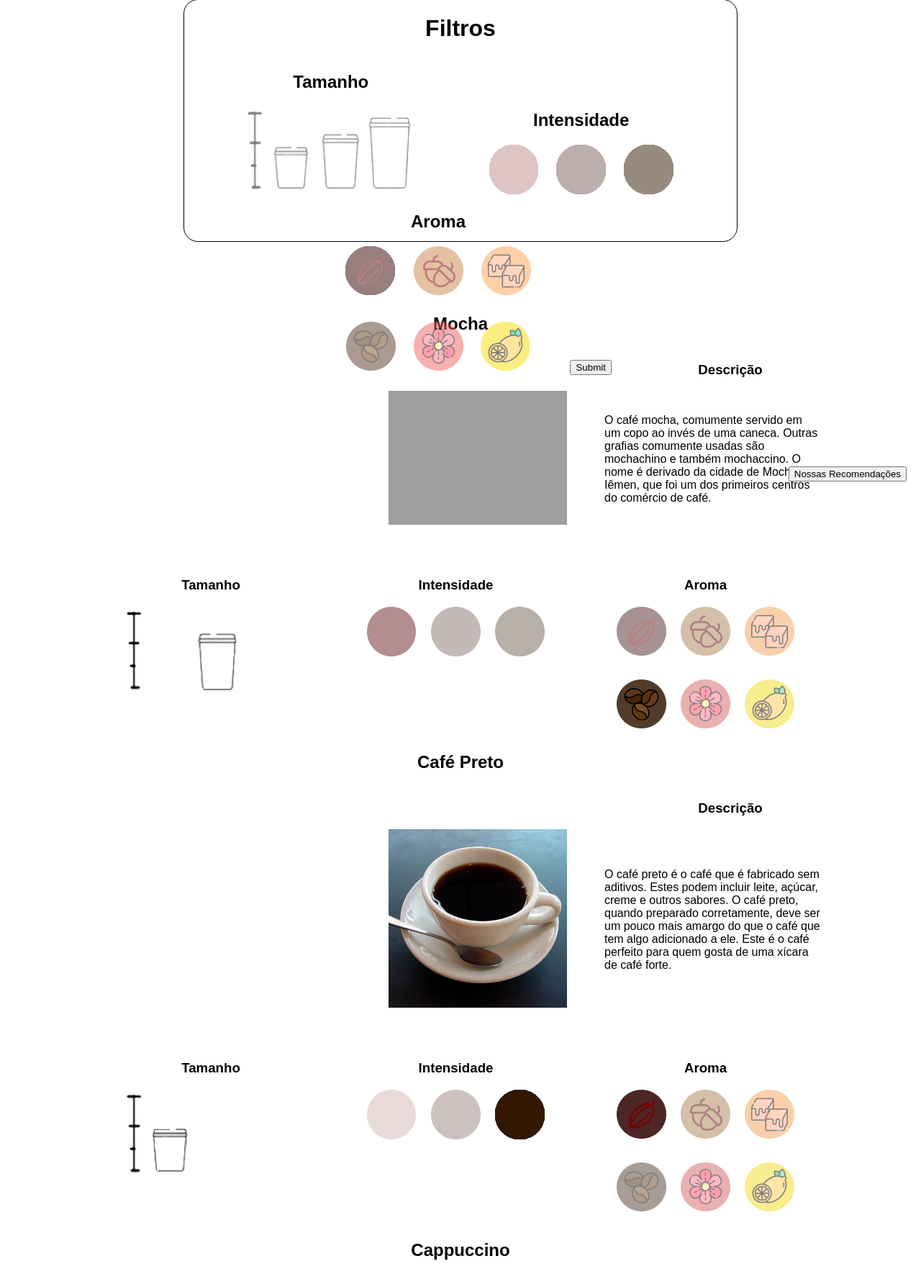
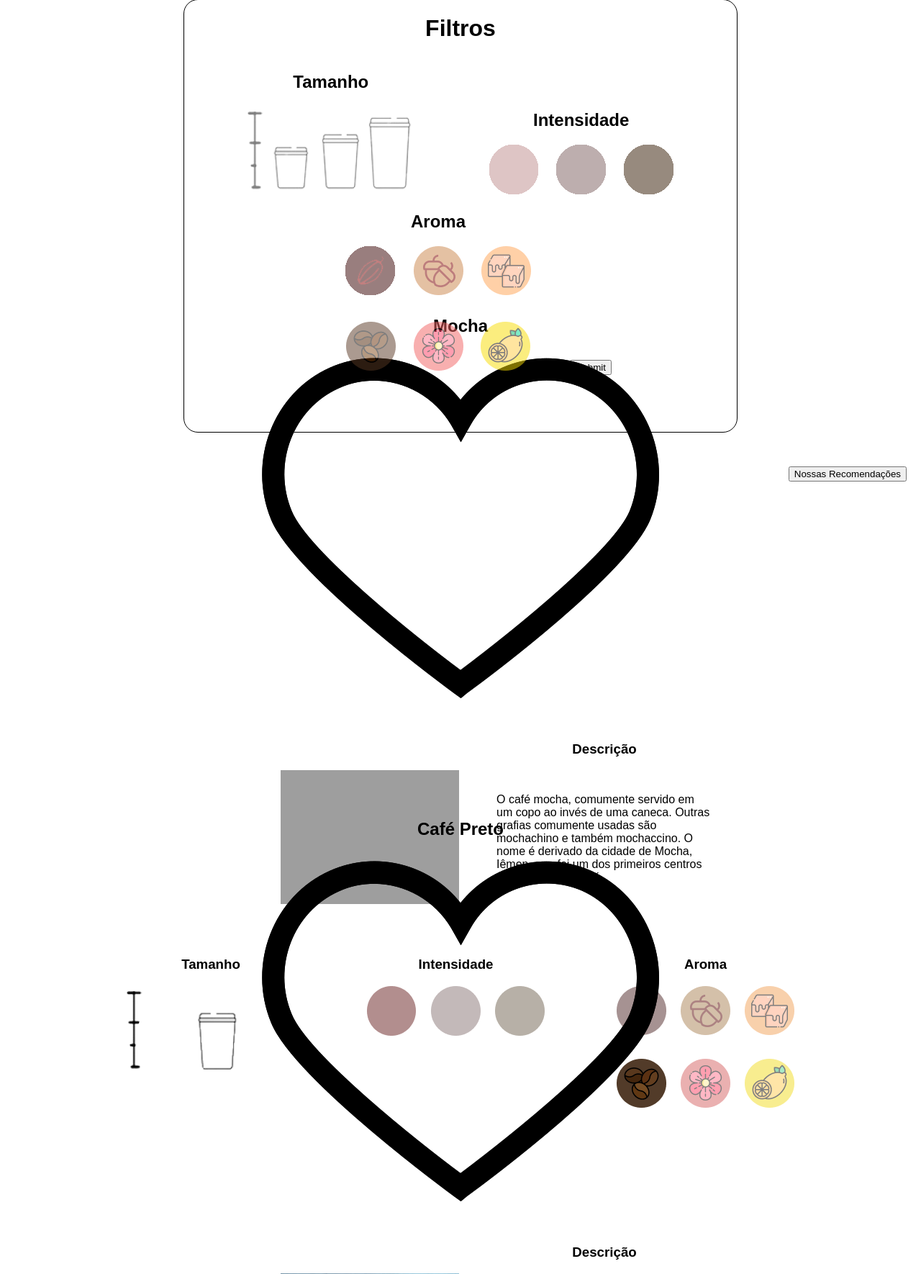
Before and after one commit to seconds4decay/EasyCoffee, a Django app: page /produtos in a window 1280 px wide. Shown: the part 111-1881 px from the top of the page at 72% size. Run offline with Django 5.2, Linux system fonts and the light colour scheme; data comes from the database, SQL or seed files in the repository; parts of the project's set-up code (start-up, migrations or seed data) failed here and were passed over; grey boxes are pictures that could not be loaded.

Commit message:
pequenas alterações no css da pagina de produtos

```diff
--- a/app/static/css/produtos.css
+++ b/app/static/css/produtos.css
@@ -78,6 +78,7 @@ a {
     margin: 10px auto;
     border: 1px solid black;
     margin-bottom: 200px;
+    height: 600px;
 }
 
 .filter-aroma,
@@ -112,7 +113,7 @@ input[type="checkbox"]:checked + label img {
 }
 
 .descricaoTitle {
-    margin-left: 750px;
+    margin-left: 400px;
 }
 
 .caracteristicas{
@@ -135,6 +136,10 @@ input[type="checkbox"]:checked + label img {
     justify-content: center;
     align-items: center;
 
+    width: 1000px;
+    height: auto;
+    margin-left: auto;
+    margin-right: auto;
 }
 .product{
     display: flex;
@@ -153,6 +158,7 @@ input[type="checkbox"]:checked + label img {
     justify-content: center;
     align-items: center;
     margin-left: auto;
+    margin-left: 100px;
 }
 
 .descricao .foto,
--- a/app/templates/pages/home.html
+++ b/app/templates/pages/home.html
@@ -18,6 +18,7 @@
     <div class="wrapper">
         <i id="left" class="fa-solid fa-angle-left"></i>
         <ul class="carousel">
+            <div class="a">
             <li class="card">
                 <div class="img"><img src="{% static 'fotos/morenooo.jpg' %}" alt="img" draggable="false"></div>
                 <h2>Café preto</h2>
@@ -30,6 +31,7 @@
                     <span class="star" data-rating="5">&#9733;</span>
                 </div>
             </li>
+            </div>
             <li class="card">
                 <div class="img"><img src="{% static 'fotos/pedro.jpeg' %}" alt="img" draggable="false"></div>
                 <h2>Capuccino</h2>
--- a/app/templates/pages/produtos.html
+++ b/app/templates/pages/produtos.html
@@ -64,7 +64,7 @@
         {% for cafe in cafes %}
         <div class="product">
             <div class="produtosCafe">
-                <h2 class="nomeCafe">{{ cafe.nome }}</h2>
+                <h2 class="nomeCafe">{{ cafe.nome }} <img src="coração vazio.png" alt=""></h2>
                 <h3 class="descricaoTitle">Descrição</h3>
                 <div class="descricao">
                     <div class="foto">
@@ -114,6 +114,7 @@
             </div>
             <br>
         </div>
+        <br><br><br><br><br>
         {% endfor %}
     </div>
     <button class="recommendations-btn">Nossas Recomendações</button>
```
Also changed, not shown: app/static/css/home.css (line endings or trailing spaces), app/static/fotos/Coração/coração vazio.png (added).
